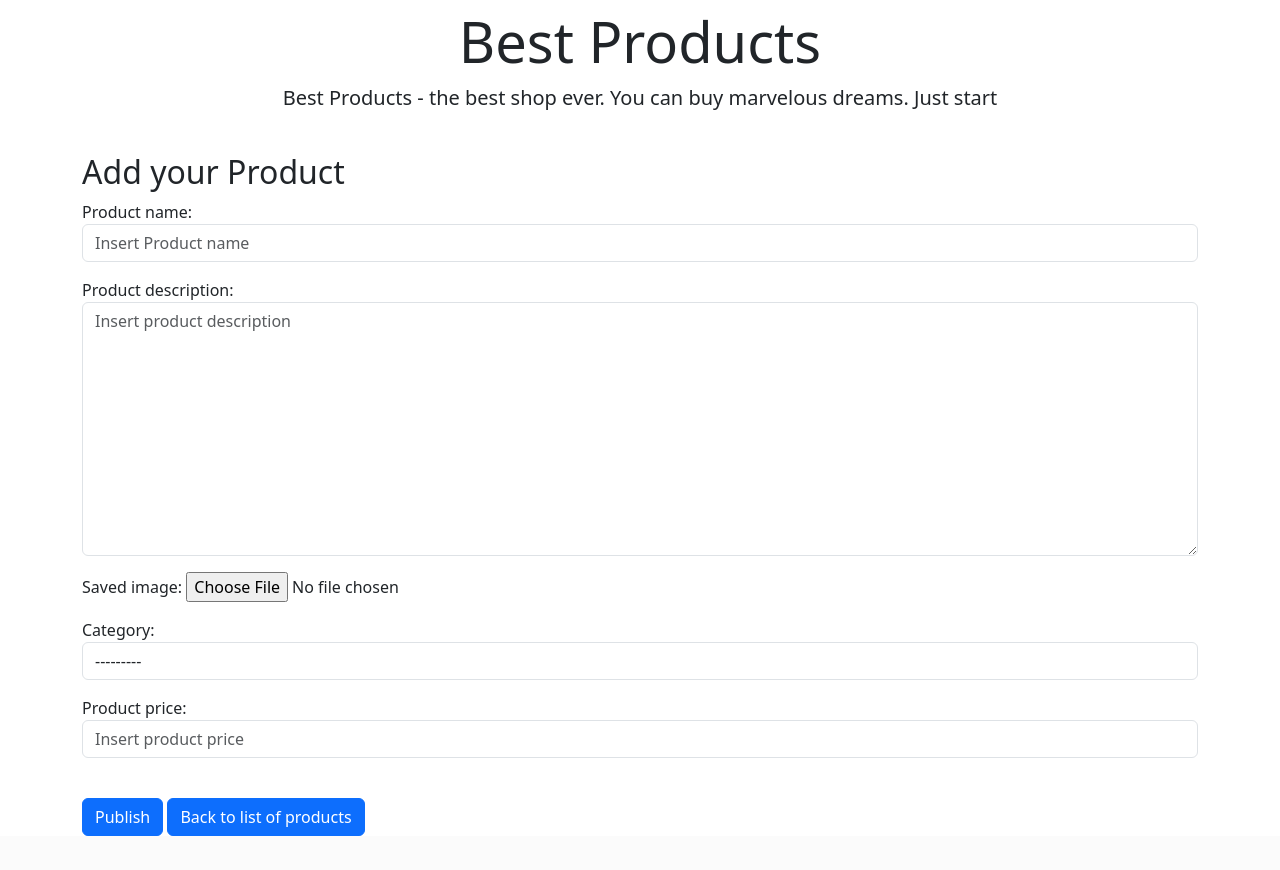
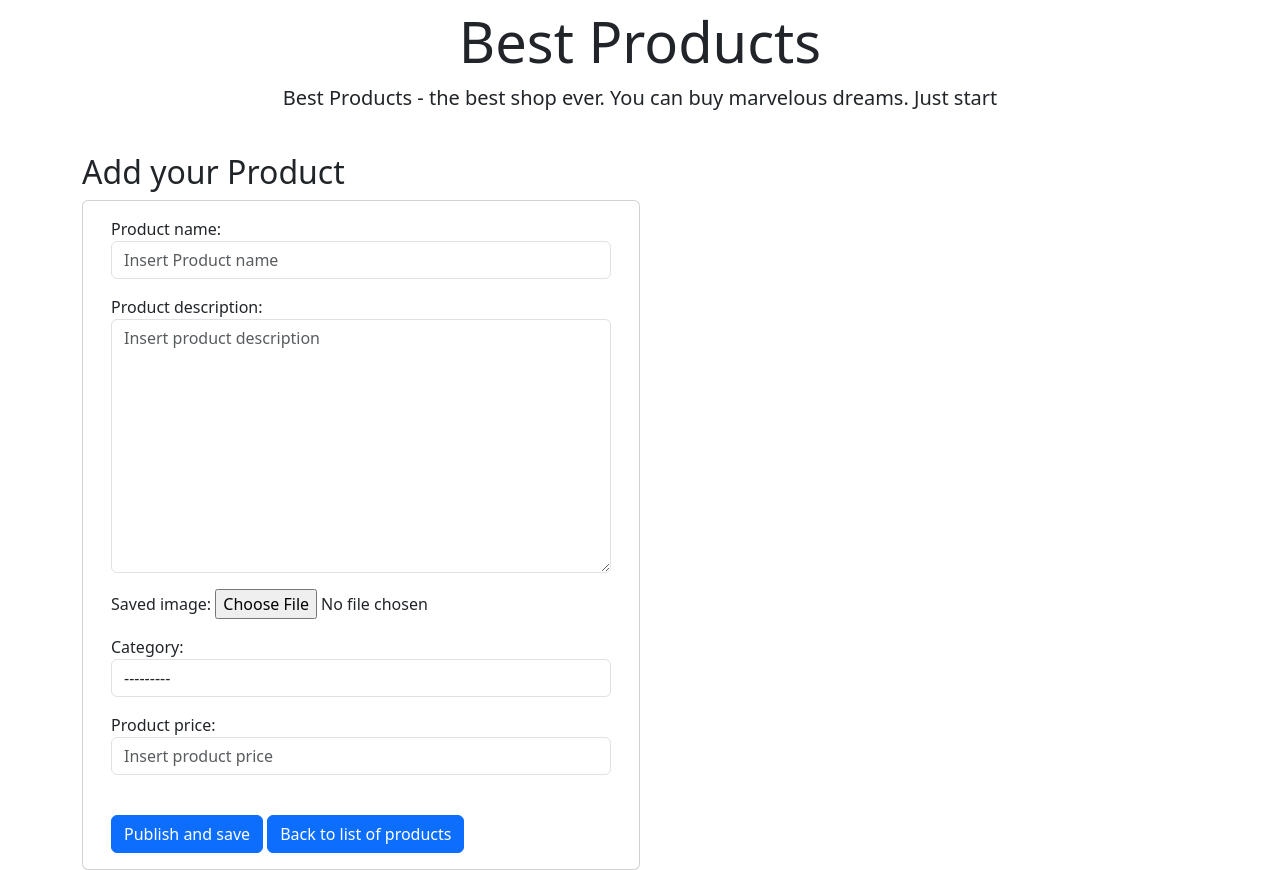
Before and after one commit to MihailBashkatov/home_work_24_24y, a Django app: page /catalog/products/create/ in a window 1280 px wide. Shown: the part 144-1014 px from the top of the page. Before the commit the page ends 980 px from the top, so only its background shows below. Run offline with Django 5.2, Linux system fonts and the light colour scheme; data comes from the database, SQL or seed files in the repository; some libraries are stand-ins or nearby versions.

Commit message:
Correcting product_form.html in catalog

```diff
--- a/catalog/templates/catalog/product_form.html
+++ b/catalog/templates/catalog/product_form.html
@@ -4,23 +4,38 @@
 {% block content %}
 {% include 'catalog/header.html' %}
 <h2>Add your Product</h2>
-  <form method="post" enctype="multipart/form-data">
-    {% if messages %}
-                    {% for message in messages %}
-                        <div class="alert alert-dismissible alert-success">
-                            <button type="button" class="close" data-dismiss="alert">
-                            </button>
-                            <strong>{{message}}</strong>
-                        </div>
-                    {% endfor %}
-                {% endif %}
+<div class="container">
+    <div class="row">
+        <div class="col-6">
+            <form class="row" method="post" enctype="multipart/form-data">
+                <div class="card">
+                    <div class="card-body">
                         {% csrf_token %}
                         {{ form.as_p }}
                         <style>
                             .helptext{visibility: hidden;}
                         </style>
-    <button type="submit" class="btn btn-primary">Publish</button>
+                        <button type="submit" class="btn btn-primary">
+                        {% if object %}
+                            Update
+                        {% else %}
+                            Publish and save
+                        {% endif %}
+                        </button>
                         <a href="{% url 'catalog:products_list' %}" class="btn btn-primary">Back to list of products</a>
+                    </div>
+                </div>
+            </form>
+        </div>
+    </div>
+</div>
+
+
+
+
+
+  <form
+
 
   </form>
 {% endblock %}
```
Lines whose indentation alone changed are shown as unchanged.
